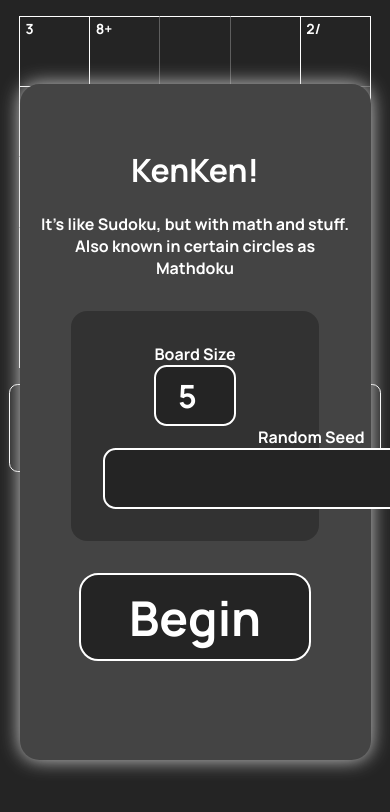
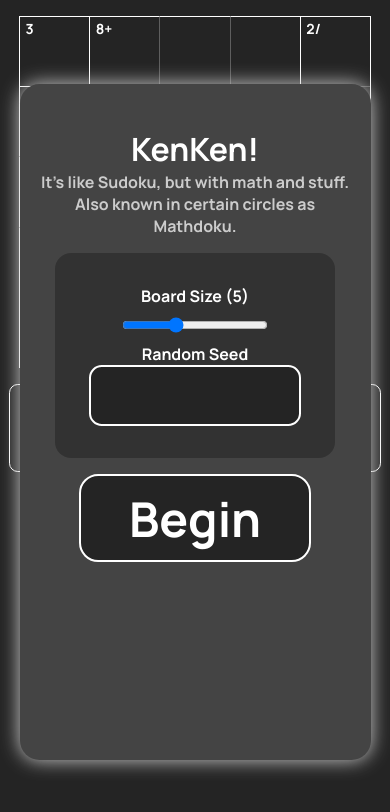
Before and after one commit to LuLaValva/lukelavalva.com, a React (Create React App) app: page /kenken in a window 390 px wide. Shown: the top 812 px of the page. Built offline with nearby package versions, Linux system fonts and the light colour scheme; no server answers; what aws-amplify would draw is missing.

Commit message:
Fixed menu for mobile

```diff
--- a/src/Pages/KenKen/KenKenPage.tsx
+++ b/src/Pages/KenKen/KenKenPage.tsx
@@ -17,17 +17,18 @@ const KenKenPage = () => {
           <h1>KenKen!</h1>
           <p>
             It's like Sudoku, but with math and stuff. Also known in certain
-            circles as Mathdoku
+            circles as Mathdoku.
           </p>
           <div className={styles.inputs}>
             <div>
-              <label htmlFor="size">Board Size</label>
+              <label htmlFor="size">Board Size ({size})</label>
               <input
-                type="number"
+                type="range"
                 value={size}
                 id="size"
                 min={3}
                 max={9}
+                step={1}
                 onChange={(e) => setSize(+e.target.value)}
               />
             </div>
--- a/src/Pages/KenKen/KenKenStyles.module.css
+++ b/src/Pages/KenKen/KenKenStyles.module.css
@@ -212,6 +212,7 @@
   box-shadow: #ccc 0 0 5vmin;
   border-radius: 5vmin;
   padding: 5vh 5vmin;
+  overflow: scroll;
   text-align: center;
 }
 
@@ -219,7 +220,7 @@
   display: flex;
   flex-wrap: wrap;
   justify-content: space-evenly;
-  margin: 2em;
+  margin: 1em;
   padding: 2em;
   border-radius: 1em;
   background-color: #0004;
@@ -240,6 +241,7 @@
   font-family: inherit;
   border-radius: 0.4em;
   text-align: center;
+  max-width: 50vw;
 }
 
 .settingsBox button {
@@ -256,3 +258,13 @@
   background-color: #383838;
   transform: scale(1.2);
 }
+
+.settingsBox h1 {
+  padding: 0;
+  margin: 0;
+}
+
+.settingsBox p {
+  color: #ccc;
+  margin: 0;
+}
```
